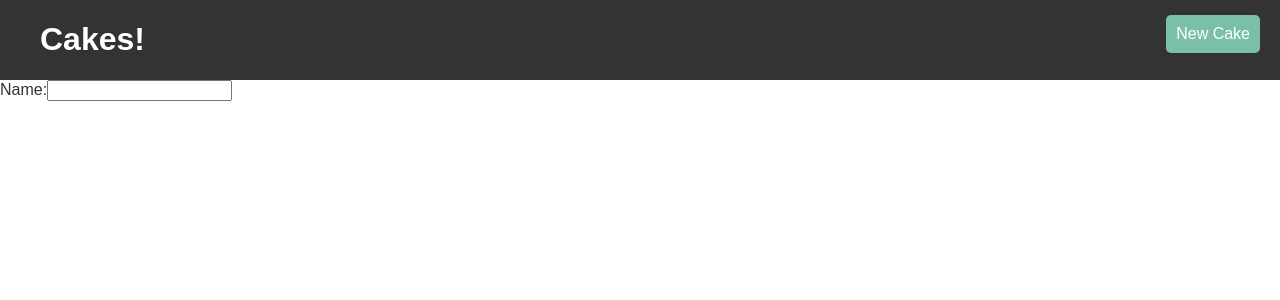
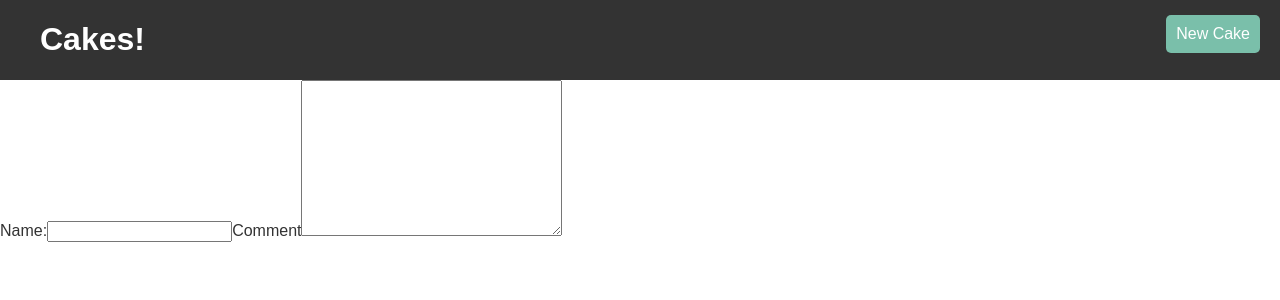
Before and after one commit to ajrussellaudio/cake-shop, a React (Create React App) app: page /new in a window 1280 px wide. Shown: the top 300 px of the page. Built offline with nearby package versions, Linux system fonts and the light colour scheme.

Commit message:
add comment field

```diff
--- a/src/components/NewCakeForm.js
+++ b/src/components/NewCakeForm.js
@@ -5,6 +5,8 @@ const NewCakeForm = props => (
   <form>
     <label htmlFor="name">Name:</label>
     <input type="text" id="name" name="name" />
+    <label htmlFor="comment">Comment</label>
+    <textarea name="comment" id="comment" cols="30" rows="10" />
   </form>
 );
 
```
Also changed, not shown: 1 other file (tests, documents, lock files or other folders).
